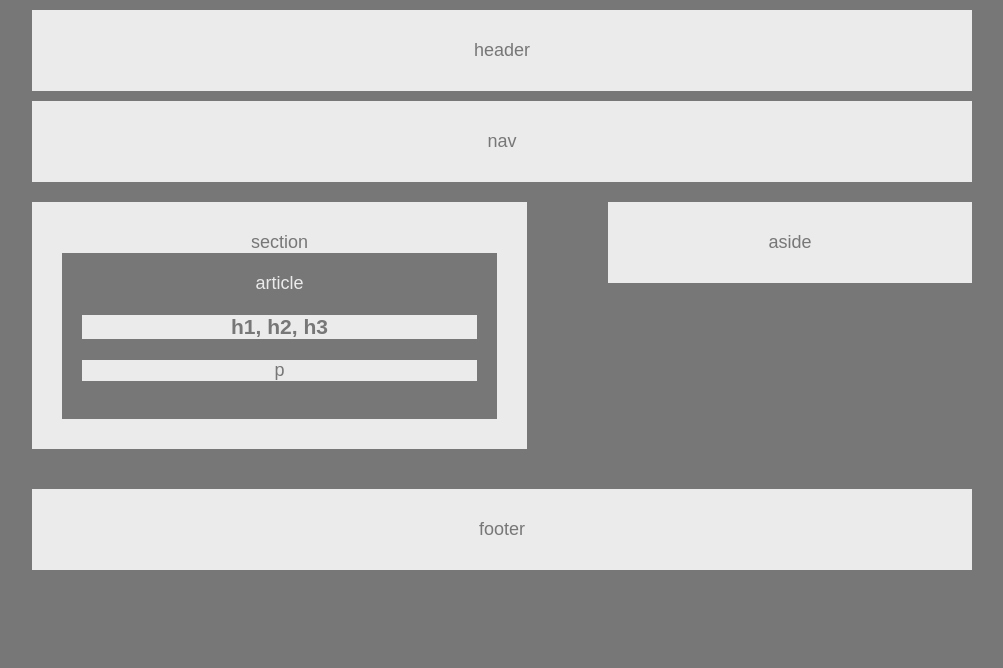
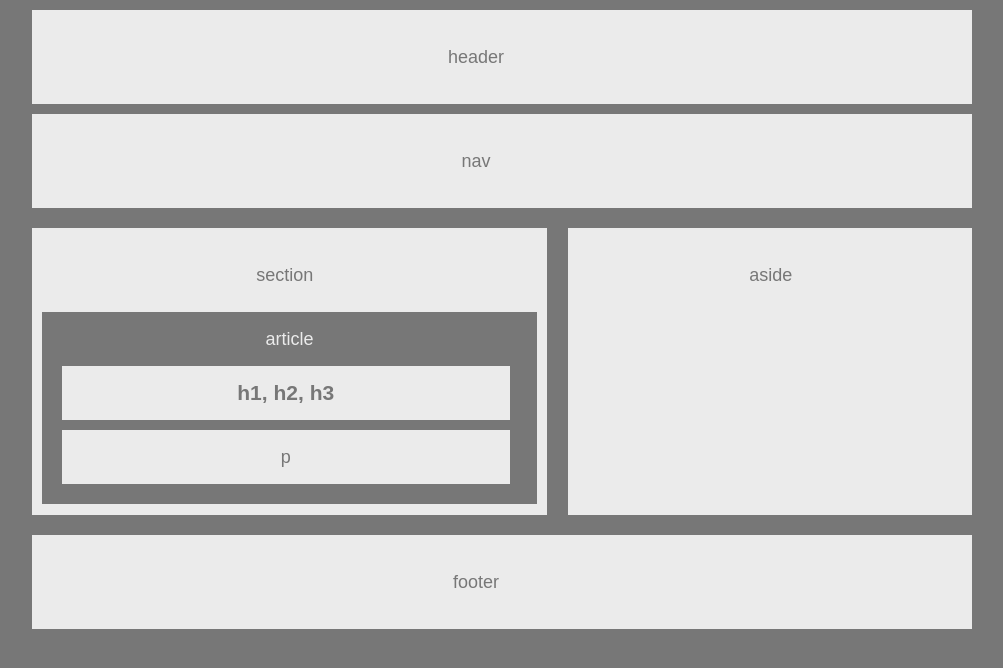
Before and after one commit to Arsalan-Sadri/01_Wireframe, a plain HTML site: page index.html in a window 1280 px wide. Shown: the whole page, without its empty margins (138-1141 px from the left). Drawn offline with Linux system fonts and the light colour scheme.

Commit message:
Final version

```diff
--- a/index.html
+++ b/index.html
@@ -1,36 +1,41 @@
 <!DOCTYPE html>
-<html lang="en">
-
+<html lang="en-us">
     <head>
-    <meta charset="UTF-8">
-    <meta name="viewport" content="width=device-width, initial-scale=1.0">
-    <meta http-equiv="X-UA-Compatible" content="ie=edge">
-    <link rel="stylesheet" type="text/css" href="style.css">
-    <title>Document</title>
-
+        <meta charset="UTF-8" />
+        <title>HomeWork Week 1</title>
+        <link rel="stylesheet" type="text/css" href="style.css" />
     </head>
 
     <body>
+        <header>
+            <p>header</p>
+        </header>
 
-    <header>header</header>
-    <nav>nav</nav>
-    <div class="row">
-        <div class="left-col">
+        <nav>
+            <p>nav</p>
+        </nav>
+
         <section>
-                section
+            <heading>
+                <p>section</p>
+            </heading>
             <article>
-                    article
+                <heading>article</heading>
                 <h1>h1, h2, h3</h1>
                 <p>p</p>
             </article>
         </section>
-        </div>
-        <div class="right-col">
-            <aside>aside</aside>
-        </div>
-    </div>
-    <footer>footer</footer>
 
+        <aside>
+            <heading>
+                <p>aside</p>
+            </heading>
+        </aside>
+
+        <div class="clear"></div>
+
+        <footer>
+            <p>footer</p>
+        </footer>
     </body>
-
 </html>
--- a/style.css
+++ b/style.css
@@ -1,12 +1,9 @@
-* {
-    box-sizing: border-box;
-}
-
 body {
     width: 960px;
     margin: auto;
     font-family: Arial, "Helvetica Neue", Helvetica, sans-serif;
     font-size: 18px;
+    line-height: 34px;
     color: #777;
     background: #777;
 }
@@ -16,49 +13,45 @@ nav,
 section,
 aside,
 footer {
-    padding: 30px;
+    display: block;
+    padding: 10px;
     margin: 10px;
     text-align: center;
     background: #ebebeb;
 }
 
 section {
+    display: block;
+    float: left;
     width: 495px;
-    padding: 30px;
+    height: 267px;
+    overflow: hidden;
+}
+
+aside {
+    display: block;
+    float: right;
+    width: 40%;
+    height: 267px;
+    overflow: hidden;
 }
 
 article {
+    padding: 10px;
     color: #ebebeb;
     background: #777;
-    padding: 20px;
 }
 
-aside {
-    padding: 30px;
-}
-
-footer {
-    margin-top: 30px;
-    padding: 30px;
+.clear {
+    clear: both;
 }
 
 h1,
 p {
+    width: 90%;
+    padding: 10px;
+    margin: 10px;
+    color: #777;
+    text-align: center;
     background: #ebebeb;
-    color: #777;
 }
-
-.left-col {
-    float: left;
-}
-
-.right-col {
-    float: right;
-    width: 40%;
-}
-
-.row {
-    margin: 0px;
-    overflow: hidden;
-    clear: both;
-}
```
Also changed, not shown: 1 other file. Lines whose indentation alone changed are shown as unchanged.
